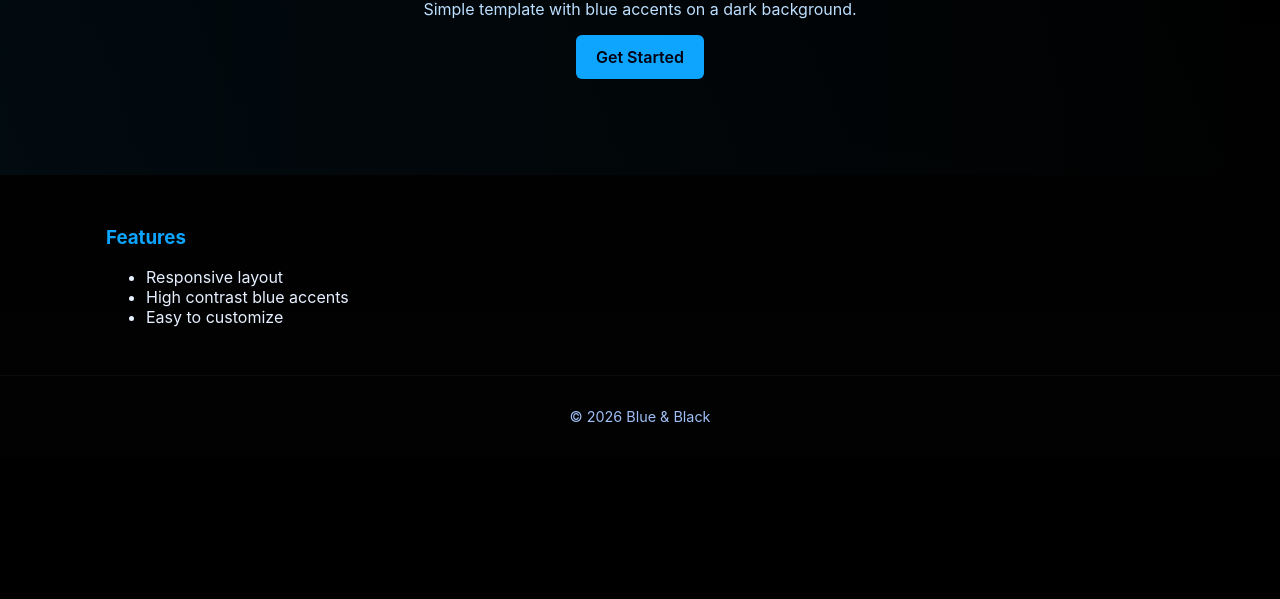
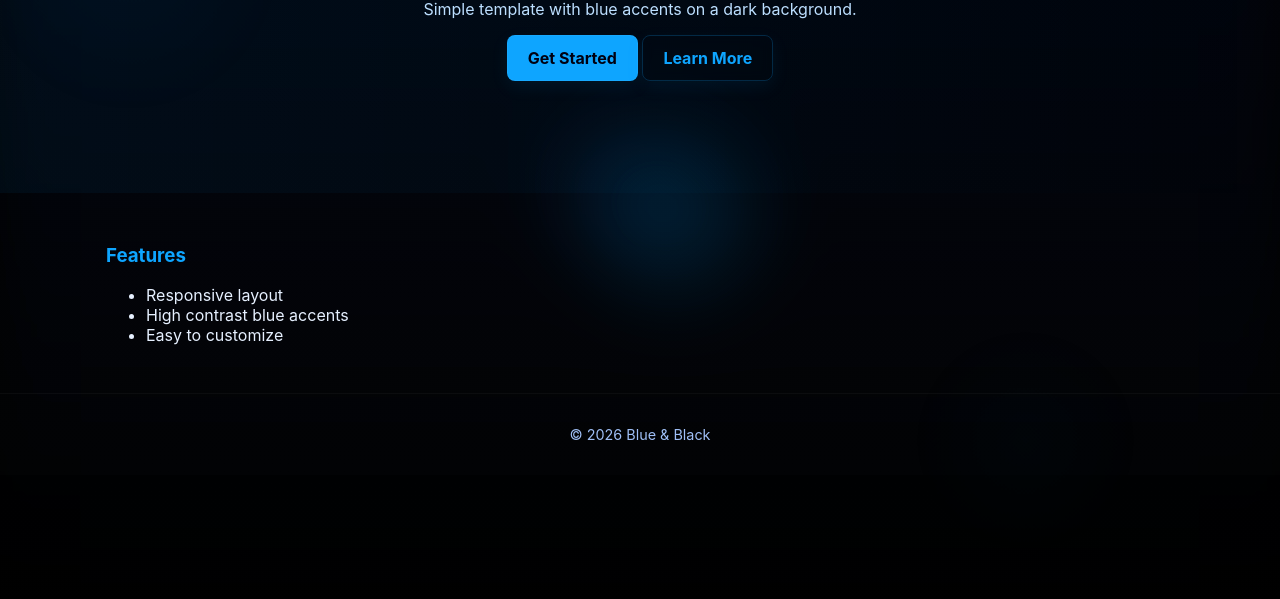
Before and after one commit to BNeish11/unreal-dev-day-2026, a plain HTML site: page index.html in a window 1280 px wide. Shown: the part 201-800 px from the top of the page. Drawn offline with Linux system fonts and the light colour scheme.

Commit message:
made html backgorund more dynamic

```diff
--- a/index.html
+++ b/index.html
@@ -23,7 +23,10 @@
       <div class="container">
         <h2>Clean Blue & Black Design</h2>
         <p>Simple template with blue accents on a dark background.</p>
-        <a class="btn" href="#">Get Started</a>
+        <p>
+          <a class="btn" href="#">Get Started</a>
+          <a class="btn btn-outline" href="#">Learn More</a>
+        </p>
       </div>
     </section>
 
@@ -40,5 +43,39 @@
   <footer class="site-footer">
     <div class="container">© 2026 Blue & Black</div>
   </footer>
+  <script>
+    (function(){
+      const root = document.documentElement;
+      let cx = 50, cy = 50;
+      function onMove(e){
+        const x = e.touches ? e.touches[0].clientX : e.clientX;
+        const y = e.touches ? e.touches[0].clientY : e.clientY;
+        const w = window.innerWidth;
+        const h = window.innerHeight;
+        cx = Math.round((x / w) * 100);
+        cy = Math.round((y / h) * 100);
+        root.style.setProperty('--mx', cx);
+        root.style.setProperty('--my', cy);
+      }
+      window.addEventListener('mousemove', onMove, {passive:true});
+      window.addEventListener('touchmove', onMove, {passive:true});
+
+      // gentle idle animation when mouse is still
+      let t = 0;
+      function tick(){
+        t += 0.002;
+        const ox = 50 + Math.cos(t) * 3;
+        const oy = 50 + Math.sin(t * 1.1) * 3;
+        // lerp towards cursor to create smooth motion
+        const lerp = 0.06;
+        const curX = parseFloat(getComputedStyle(root).getPropertyValue('--mx')) || 50;
+        const curY = parseFloat(getComputedStyle(root).getPropertyValue('--my')) || 50;
+        root.style.setProperty('--mx', (curX * (1 - lerp) + ox * lerp).toFixed(2));
+        root.style.setProperty('--my', (curY * (1 - lerp) + oy * lerp).toFixed(2));
+        requestAnimationFrame(tick);
+      }
+      requestAnimationFrame(tick);
+    })();
+  </script>
 </body>
 </html>
--- a/styles.css
+++ b/styles.css
@@ -3,6 +3,9 @@
   --panel:#071126;
   --accent:#0ea5ff;
   --muted:#93c5fd;
+  --mx:50; /* mouse x (percent) */
+  --my:50; /* mouse y (percent) */
+  --time:0; /* for idle animation */
 }
 *{box-sizing:border-box}
 body{
@@ -13,6 +16,39 @@ body{
   -webkit-font-smoothing:antialiased;
   -moz-osx-font-smoothing:grayscale;
 }
+
+/* Dynamic background layer */
+body::before{
+  content:"";
+  position:fixed;
+  inset:0;
+  z-index:-1;
+  pointer-events:none;
+  background:
+    radial-gradient(600px circle at calc(var(--mx) * 1%) calc(var(--my) * 1%), rgba(14,165,255,0.18), transparent 20%),
+    radial-gradient(400px circle at calc((100 - var(--mx)) * 1%) calc((100 - var(--my)) * 1%), rgba(10,30,60,0.28), transparent 25%),
+    linear-gradient(180deg, rgba(2,8,23,0.65), rgba(0,0,0,0.6));
+  transition:background-position 200ms linear;
+  mix-blend-mode:screen;
+  filter:blur(30px) saturate(120%);
+  opacity:0.95;
+}
+
+@keyframes drift {
+  from{transform:translate3d(-2px,-2px,0)}
+  50%{transform:translate3d(2px,2px,0)}
+  to{transform:translate3d(-2px,-2px,0)}
+}
+body::after{
+  content:"";
+  position:fixed;
+  inset:0;
+  z-index:-2;
+  pointer-events:none;
+  background:radial-gradient(circle at 10% 20%, rgba(14,165,255,0.03), transparent 12%),
+             radial-gradient(circle at 80% 80%, rgba(14,165,255,0.02), transparent 10%);
+  animation:drift 12s ease-in-out infinite;
+}
 .container{max-width:1100px;margin:0 auto;padding:1rem}
 .site-header{background:rgba(0,0,0,0.6);border-bottom:1px solid rgba(255,255,255,0.04)}
 .site-header .container{display:flex;align-items:center;justify-content:space-between;padding:1rem}
@@ -21,7 +57,14 @@ body{
 .hero{padding:5rem 1rem;text-align:center;background:linear-gradient(90deg,rgba(14,165,255,0.06),transparent)}
 .hero h2{font-size:2rem;margin:0 0 .5rem;color:var(--accent)}
 .hero p{max-width:60ch;margin:0 auto 1rem;color:#bcdfff}
-.btn{display:inline-block;padding:.75rem 1.25rem;background:var(--accent);color:#001;border-radius:6px;text-decoration:none;font-weight:600}
+.btn{display:inline-block;padding:.75rem 1.25rem;background:var(--accent);color:#001;border-radius:8px;text-decoration:none;font-weight:700;transition:transform .15s ease, box-shadow .15s ease, background-color .15s ease;box-shadow:0 6px 18px rgba(14,165,255,0.08);border:1px solid rgba(255,255,255,0.04);}
+.btn:hover{transform:translateY(-3px);box-shadow:0 12px 30px rgba(14,165,255,0.18);background:linear-gradient(180deg,var(--accent),#09a0e6)}
+.btn:active{transform:translateY(-1px)}
+.btn:focus{outline:3px solid rgba(14,165,255,0.12);outline-offset:2px}
+
+/* Outline / secondary button */
+.btn-outline{background:transparent;color:var(--accent);border:1px solid rgba(14,165,255,0.22);backdrop-filter: blur(6px)}
+.btn-outline:hover{background:rgba(14,165,255,0.06);color:#dff3ff;box-shadow:0 8px 22px rgba(14,165,255,0.08)}
 .content{padding:2rem 1rem}
 .content h3{color:var(--accent)}
 .site-footer{padding:1rem;border-top:1px solid rgba(255,255,255,0.04);text-align:center;color:#9fbff6;font-size:.9rem}
```
